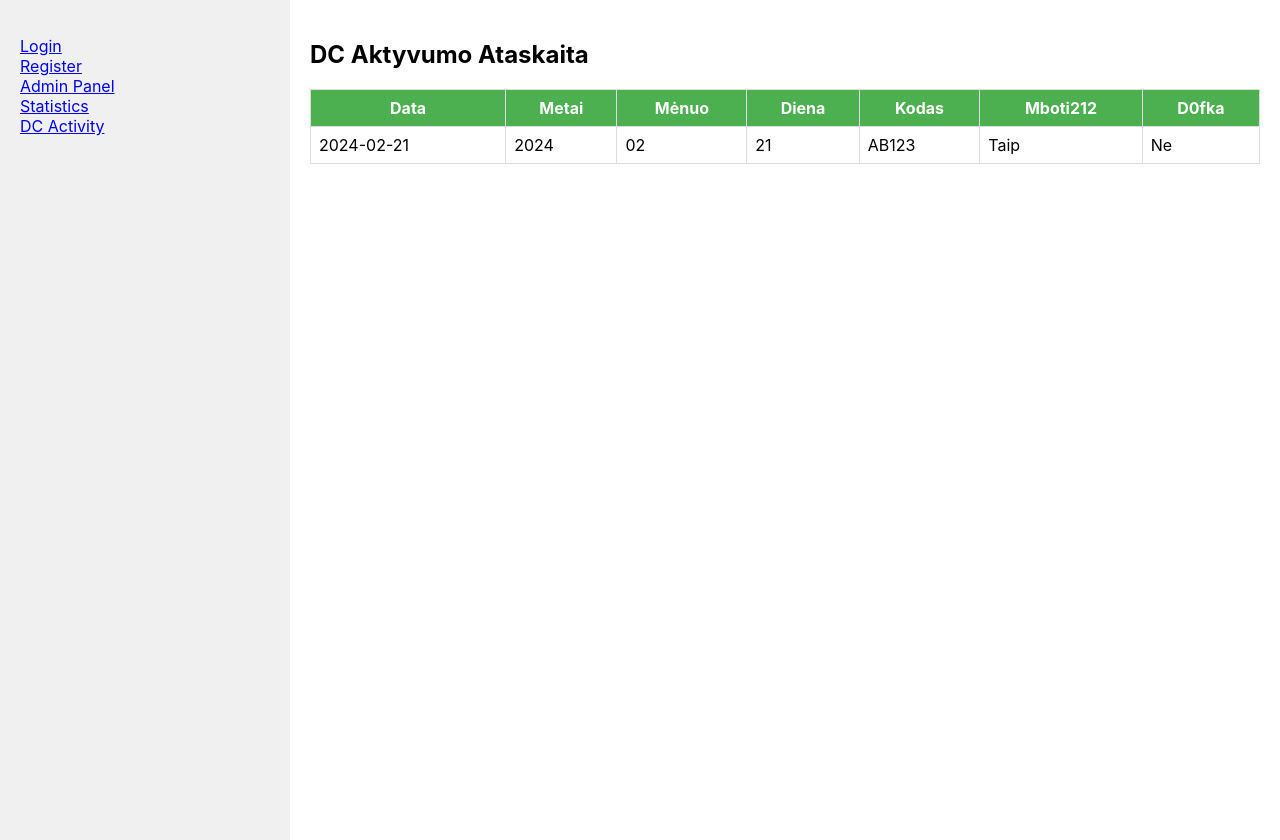
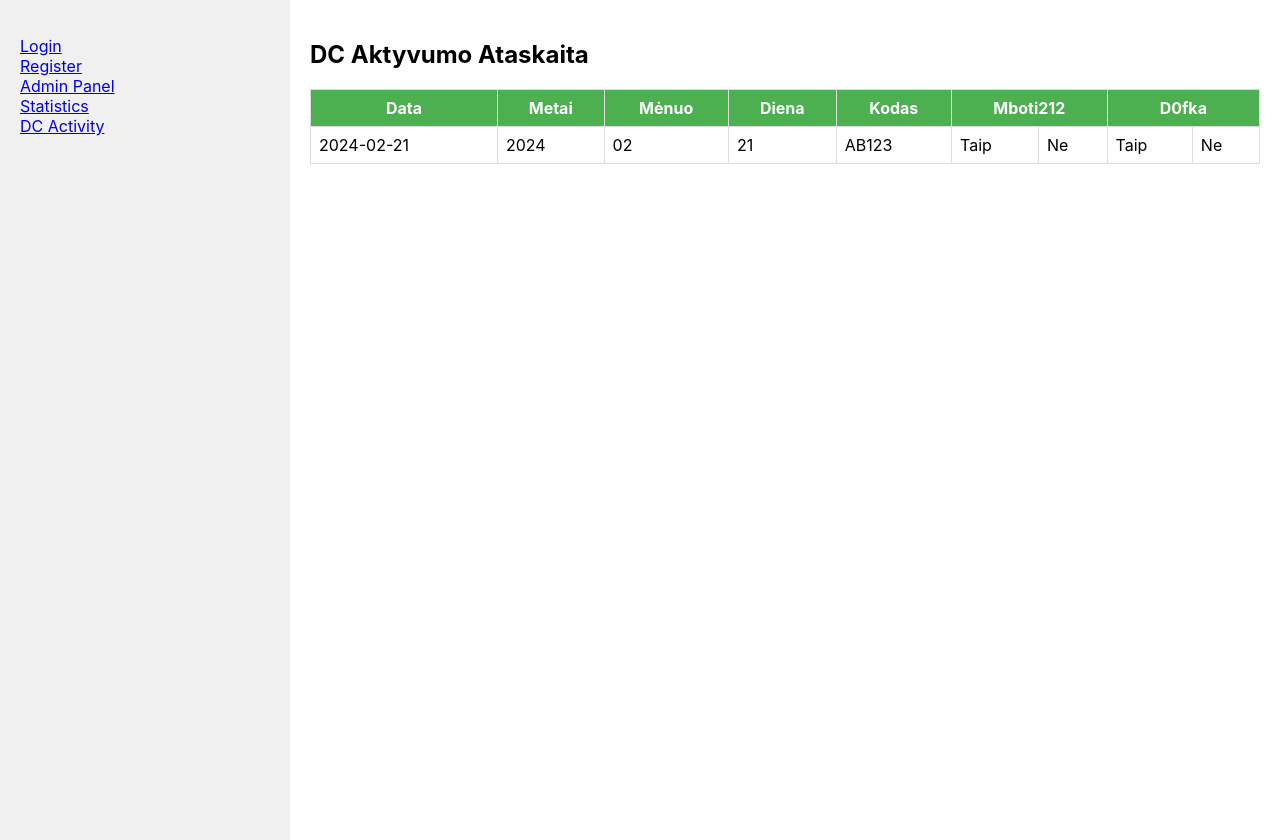
Before and after one commit to Scoutress/StatisticsApp, a React (Create React App) app in the folder frontend/: page /dc-activity in a window 1280 px wide. Built offline with nearby package versions, Linux system fonts and the light colour scheme.

Commit message:
Minor changes in DcActivity component

```diff
--- a/frontend/src/components/DcActivity.js
+++ b/frontend/src/components/DcActivity.js
@@ -1,9 +1,4 @@
 import React from 'react';
-
-const DcActivity = () => {
-  const data = [
-    { data: '2024-02-21', metai: '2024', menuo: '02', diena: '21', kodas: 'AB123', mboti212: 'Taip', d0fka: 'Ne' },
-  ];
 
 const styles = {
   table: {
@@ -15,13 +10,29 @@ const DcActivity = () => {
     color: 'white',
     padding: '8px',
     border: '1px solid #ddd',
+    textAlign: 'center',
   },
   td: {
     padding: '8px',
     border: '1px solid #ddd',
     textAlign: 'left',
-    }
+  },
 };
+
+const DcActivity = () => {
+  const data = [
+    {
+      data: '2024-02-21',
+      metai: '2024',
+      menuo: '02',
+      diena: '21',
+      kodas: 'AB123',
+      mboti212: 'Taip',
+      d0fka: 'Ne',
+      mboti2121: 'Taip',
+      d0fka1: 'Ne',
+    },
+  ];
 
   return (
     <div>
@@ -34,8 +45,8 @@ const DcActivity = () => {
             <th style={styles.th}>Mėnuo</th>
             <th style={styles.th}>Diena</th>
             <th style={styles.th}>Kodas</th>
-            <th style={styles.th}>Mboti212</th>
-            <th style={styles.th}>D0fka</th>
+            <th style={styles.th} colSpan="2">Mboti212</th>
+            <th style={styles.th} colSpan="2">D0fka</th>
           </tr>
         </thead>
         <tbody>
@@ -48,12 +59,14 @@ const DcActivity = () => {
               <td style={styles.td}>{row.kodas}</td>
               <td style={styles.td}>{row.mboti212}</td>
               <td style={styles.td}>{row.d0fka}</td>
+              <td style={styles.td}>{row.mboti2121}</td>
+              <td style={styles.td}>{row.d0fka1}</td>
             </tr>
           ))}
         </tbody>
       </table>
     </div>
   );
-}
+};
 
 export default DcActivity;
```
Lines whose indentation alone changed are shown as unchanged.
